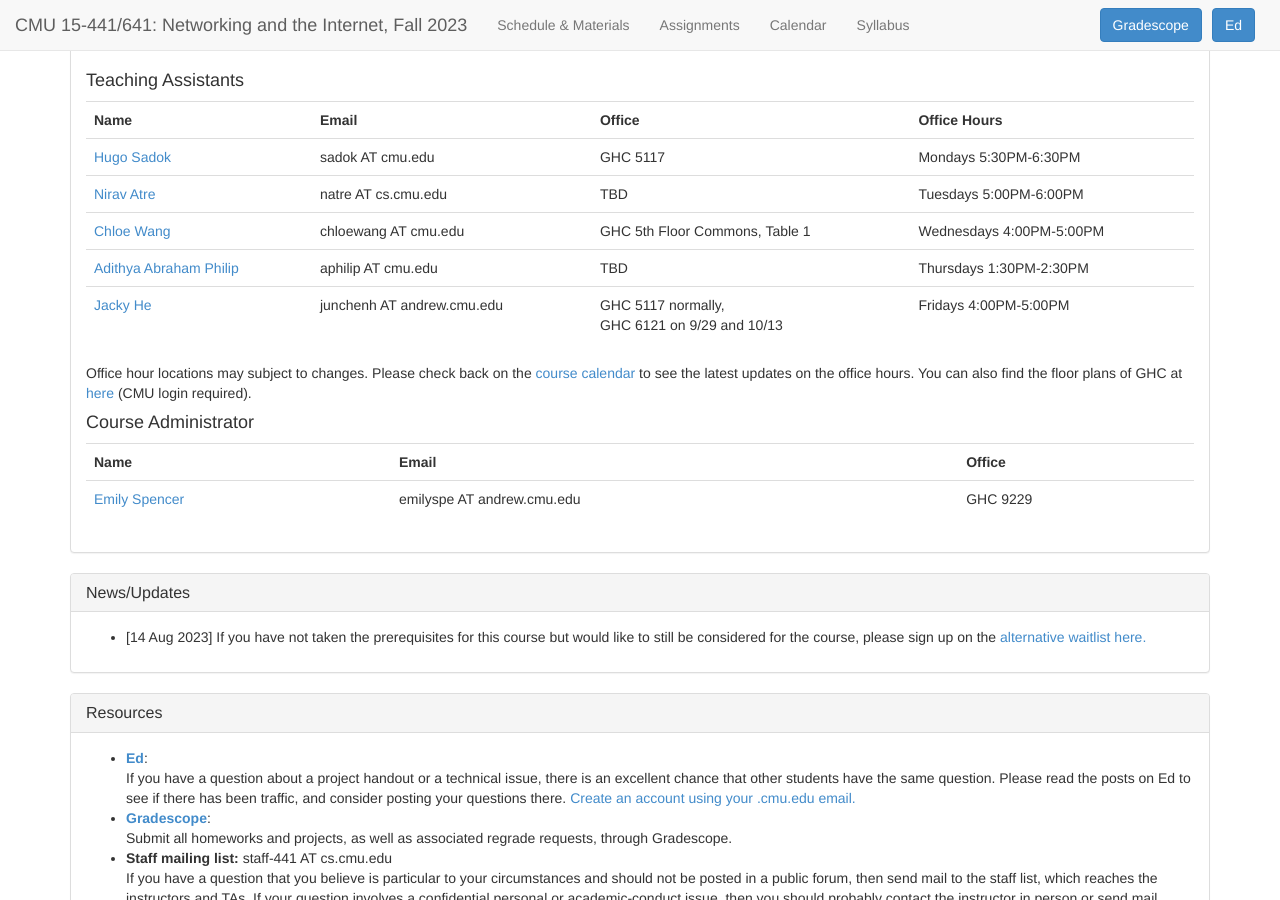
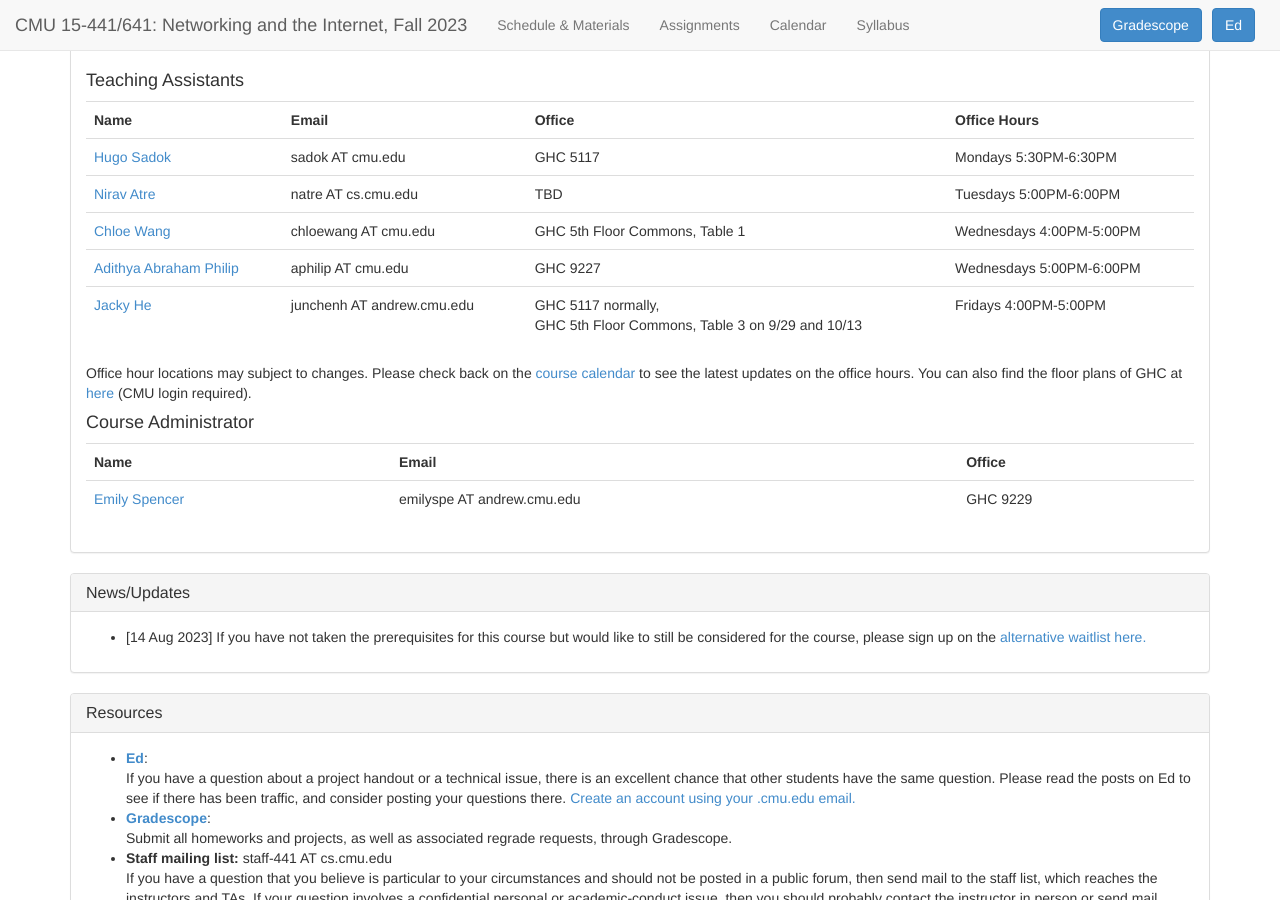
Before and after one commit to computer-networks/fa23, a Jekyll site: the page built from index.html, in a window 1280 px wide and 900 px high, scrolled down 708 px. Built offline with Jekyll 4.4.1, drawn with Linux system fonts in a browser that asks for light colours.

Commit message:
update Philip & Jacky OH

```diff
--- a/index.html
+++ b/index.html
@@ -110,14 +110,14 @@ title: CMU 15-441/641, Fall 2023 --- Home
       <tr>
         <td><a href="TBD">Adithya Abraham Philip</a></td>
         <td><span class="email">aphilip AT cmu.edu</span></td>
-        <td>TBD</td>
-        <td>Thursdays 1:30PM-2:30PM</td>
+        <td>GHC 9227</td>
+        <td>Wednesdays 5:00PM-6:00PM</td>
       </tr>
 
       <tr>
         <td><a href="TBD">Jacky He</a></td>
         <td><span class="email">junchenh AT andrew.cmu.edu</span></td>
-        <td>GHC 5117 normally,</br> GHC 6121 on 9/29 and 10/13</td>
+        <td>GHC 5117 normally,</br> GHC 5th Floor Commons, Table 3 on 9/29 and 10/13</td>
         <td>Fridays 4:00PM-5:00PM</td>
       </tr>
 
```
